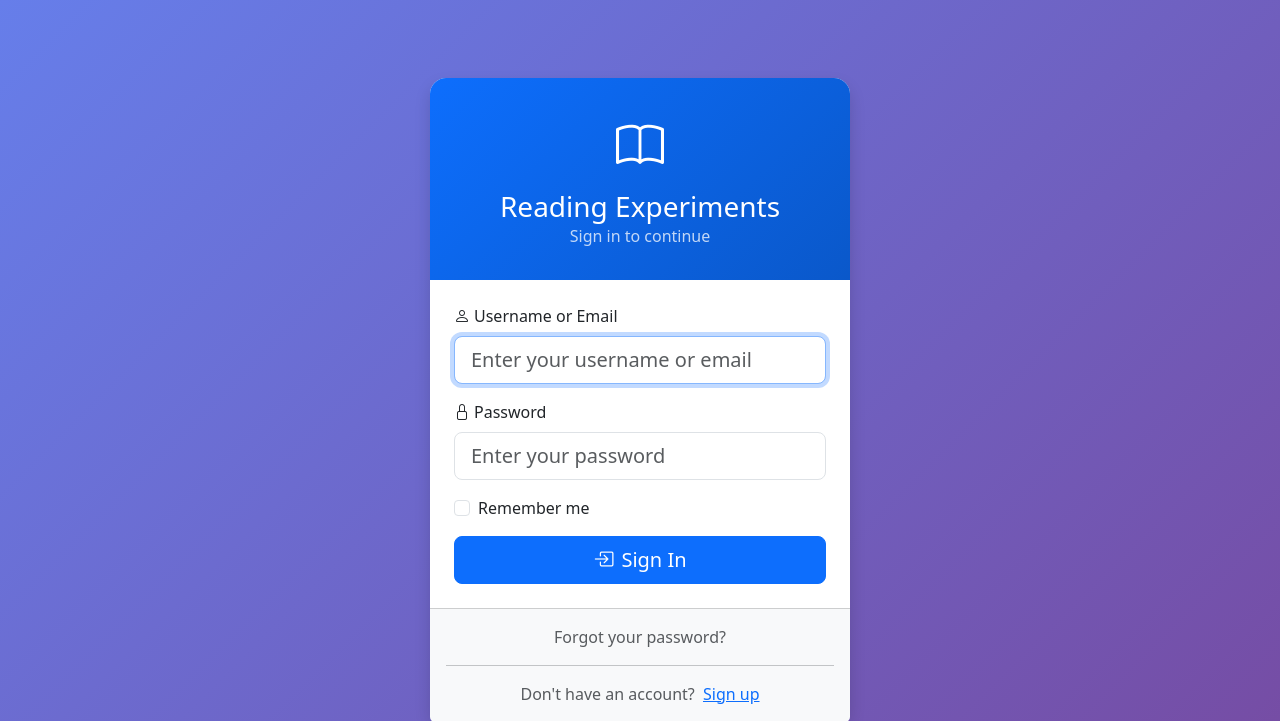
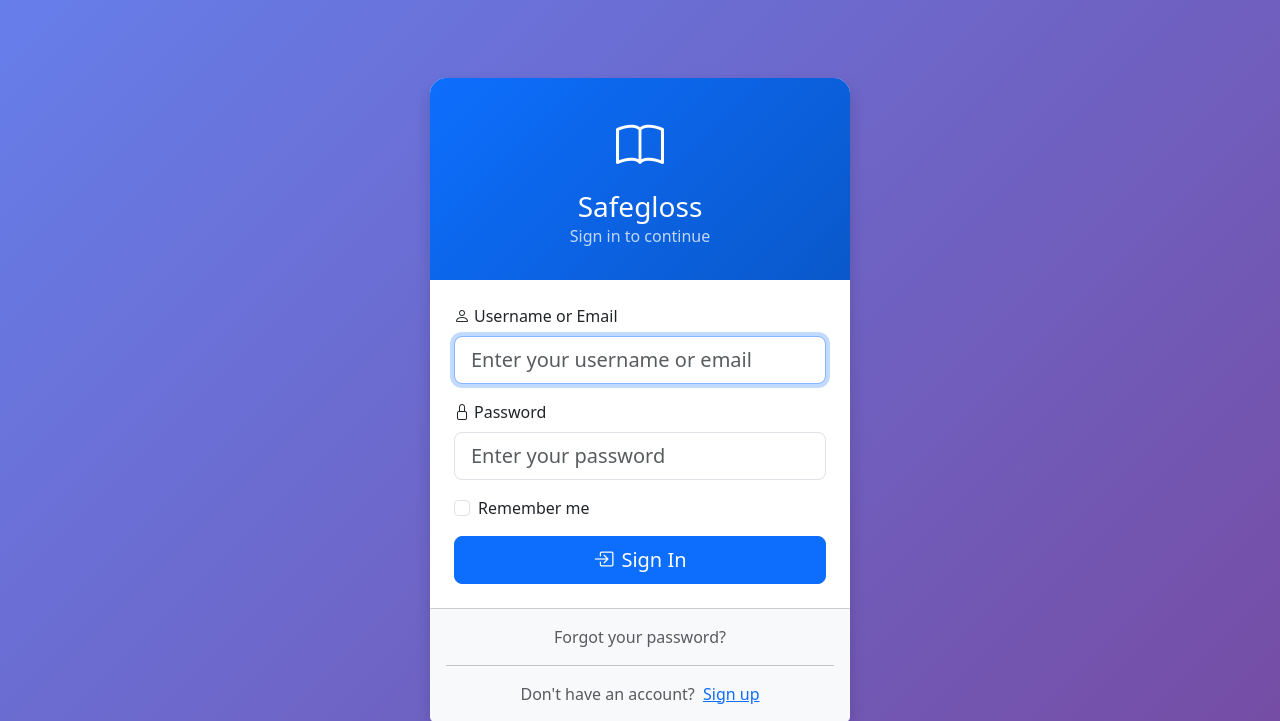
Before and after one commit to w9smz8qkh6-stack/safegloss-legacy, a Django app: page /accounts/login/ in a window 1280 px wide. Shown: the top 721 px of the page. Run offline with Django 5.2, Linux system fonts and the light colour scheme; some libraries are stand-ins or nearby versions.

Commit message:
Rebrand from Reading Experiments to Safegloss

```diff
--- a/core/templates/core/base.html
+++ b/core/templates/core/base.html
@@ -3,7 +3,7 @@
 <html lang="en">
 <head>
   <meta charset="utf-8">
-  <title>{% block title %}Reading Experiments{% endblock %}</title>
+  <title>{% block title %}Safegloss{% endblock %}</title>
   <meta name="viewport" content="width=device-width, initial-scale=1">
   <link href="https://cdn.jsdelivr.net/npm/bootstrap@5.3.3/dist/css/bootstrap.min.css" rel="stylesheet">
   <link href="https://cdn.jsdelivr.net/npm/bootstrap-icons@1.11.3/font/bootstrap-icons.min.css" rel="stylesheet">
@@ -15,7 +15,7 @@
 <nav class="navbar navbar-expand-lg navbar-dark bg-primary border-bottom mb-3">
   <div class="container-fluid">
     <a class="navbar-brand" href="{% url 'core:home' %}">
-      <i class="bi bi-book me-2"></i>Reading Experiments
+      <i class="bi bi-book me-2"></i>Safegloss
     </a>
     <button class="navbar-toggler" type="button" data-bs-toggle="collapse" data-bs-target="#navbarNav">
       <span class="navbar-toggler-icon"></span>
--- a/templates/account/base.html
+++ b/templates/account/base.html
@@ -3,7 +3,7 @@
 <html lang="en">
 <head>
   <meta charset="utf-8">
-  <title>{% block title %}Reading Experiments{% endblock %}</title>
+  <title>{% block title %}Safegloss{% endblock %}</title>
   <meta name="viewport" content="width=device-width, initial-scale=1">
   <link href="https://cdn.jsdelivr.net/npm/bootstrap@5.3.3/dist/css/bootstrap.min.css" rel="stylesheet">
   <link href="https://cdn.jsdelivr.net/npm/bootstrap-icons@1.11.3/font/bootstrap-icons.min.css" rel="stylesheet">
--- a/templates/account/login.html
+++ b/templates/account/login.html
@@ -1,13 +1,13 @@
 {% extends "account/base.html" %}
 {% load django_bootstrap5 %}
 
-{% block title %}Sign In - Reading Experiments{% endblock %}
+{% block title %}Sign In - Safegloss{% endblock %}
 
 {% block content %}
 <div class="card auth-card">
   <div class="auth-header text-white">
     <i class="bi bi-book"></i>
-    <h3 class="mt-2 mb-0">Reading Experiments</h3>
+    <h3 class="mt-2 mb-0">Safegloss</h3>
     <p class="mb-0 opacity-75">Sign in to continue</p>
   </div>
   <div class="card-body p-4">
--- a/templates/account/logout.html
+++ b/templates/account/logout.html
@@ -1,6 +1,6 @@
 {% extends "account/base.html" %}
 
-{% block title %}Sign Out - Reading Experiments{% endblock %}
+{% block title %}Sign Out - Safegloss{% endblock %}
 
 {% block content %}
 <div class="card auth-card">
--- a/templates/account/password_reset.html
+++ b/templates/account/password_reset.html
@@ -1,7 +1,7 @@
 {% extends "account/base.html" %}
 {% load django_bootstrap5 %}
 
-{% block title %}Reset Password - Reading Experiments{% endblock %}
+{% block title %}Reset Password - Safegloss{% endblock %}
 
 {% block content %}
 <div class="card auth-card">
--- a/templates/account/signup.html
+++ b/templates/account/signup.html
@@ -1,14 +1,14 @@
 {% extends "account/base.html" %}
 {% load django_bootstrap5 %}
 
-{% block title %}Sign Up - Reading Experiments{% endblock %}
+{% block title %}Sign Up - Safegloss{% endblock %}
 
 {% block content %}
 <div class="card auth-card">
   <div class="auth-header text-white">
     <i class="bi bi-person-plus"></i>
     <h3 class="mt-2 mb-0">Create Account</h3>
-    <p class="mb-0 opacity-75">Join Reading Experiments</p>
+    <p class="mb-0 opacity-75">Join Safegloss</p>
   </div>
   <div class="card-body p-4">
     <form method="post" action="{% url 'account_signup' %}">
```
